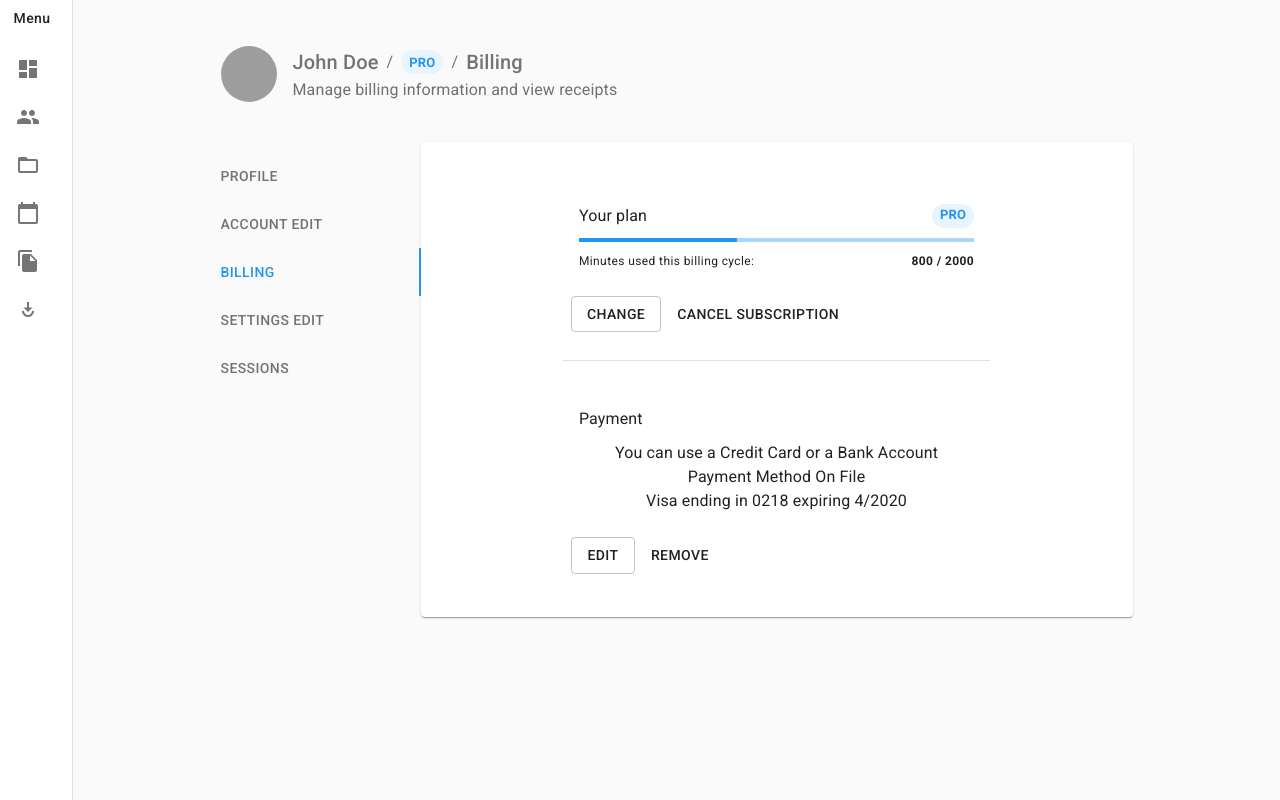
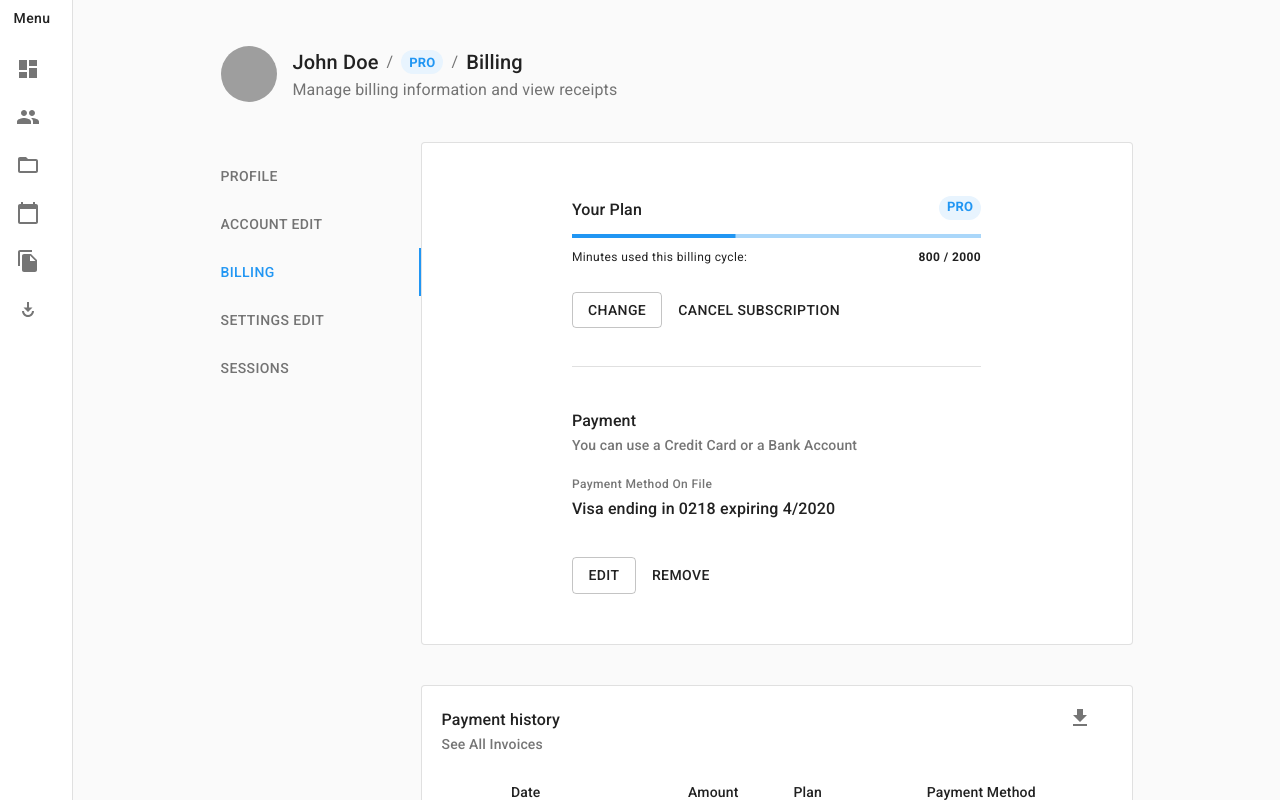
Before and after one commit to jjcreator/testpage, a React (Create React App) app: page / in a window 1280 px wide. Both pictures are taken after a click on the tab "BILLING". Shown: the top 800 px of the page. Built offline with nearby package versions, Linux system fonts and the light colour scheme; grey boxes are pictures that could not be loaded.

Commit message:
billing done, with table and working pagination

```diff
--- a/src/Billing.js
+++ b/src/Billing.js
@@ -1,11 +1,20 @@
 import React from 'react';
-import BillingCard from "./BillingCard.js"
+import BillingCard from "./BillingCard.js";
+import PaymentHistory from "./PaymentHistory.js"
+import { makeStyles } from '@material-ui/core/styles';
+
+const useStyles = makeStyles({
+  billing: {
+    width: "100%"
+  }
+})
 
 export default function Billing(props) {
+  const classes = useStyles();
   return (
-    <>
+    <div className={classes.billing}>
       <BillingCard chipStyle={props.chipStyle}/>
-      {/* <PaymentHistory/> */}
-    </>
+      <PaymentHistory/>
+    </div>
   );
 }
--- a/src/BillingCard.js
+++ b/src/BillingCard.js
@@ -11,7 +11,13 @@ import { Box, Chip, Divider } from '@material-ui/core';
 const useStyles = makeStyles({
   root: {
     width: "100%",
-    padding: "5% 20%"
+    padding: "6% 20%",
+    marginBottom: 40
+  },
+  cardContent: {
+    paddingTop: "0",
+    paddingLeft: "8px",
+    paddingRight: 8
   },
   bullet: {
     display: 'inline-block',
@@ -27,21 +33,29 @@ const useStyles = makeStyles({
   box: {
     display: "flex",
     justifyContent: "space-between",
-    padding: "10px 0px"
+    padding: "10px 0px",
+    flexWrap: "wrap"
   },
   divider: {
-    margin: "20px 0px"
-  }
+    margin: "30px 8px",
+  },
+  normalWeight: {
+    fontWeight: "500"
+  },
+  fullWidth: {
+    flexBasis: "100%",
+    textAlign: "left"
+  },
 });
 
 export default function SimpleCard(props) {
   const classes = useStyles();
 
   return (
-    <Card className={classes.root}>
-      <CardContent>
+    <Card variant="outlined" className={classes.root}>
+      <CardContent classes={{root: classes.cardContent}}>
       <Box className={classes.box}>
-        <Typography>Your plan</Typography>
+        <Typography className={classes.normalWeight} variant="subtitle1">Your Plan</Typography>
         <Chip size="small" label="PRO" color="secondary" className={props.chipStyle}/>
       </Box>
         <LinearProgressWithLabel value={40} />
@@ -51,11 +65,15 @@ export default function SimpleCard(props) {
         <Button size="medium">CANCEL SUBSCRIPTION</Button>
       </CardActions>
       <Divider className={classes.divider}/>
-      <CardContent>
-        <Box className={classes.box}><Typography>Payment</Typography></Box>
-        <Typography>You can use a Credit Card or a Bank Account</Typography>
-        <Typography>Payment Method On File</Typography>
-        <Typography>Visa ending in 0218 expiring 4/2020</Typography>
+      <CardContent classes={{root: classes.cardContent}}>
+        <Box className={classes.box}>
+          <Typography className={`${classes.normalWeight} ${classes.fullWidth}`} variant="subtitle1">Payment</Typography>
+          <Typography color="textSecondary" className={`${classes.normalWeight} ${classes.fullWidth}`} variant="body2">You can use a Credit Card or a Bank Account</Typography>
+        </Box>
+        <Box className={classes.box}>
+          <Typography color="textSecondary" variant="caption" className={`${classes.normalWeight} ${classes.fullWidth}`}>Payment Method On File</Typography>
+          <Typography variant="subtitle1" className={classes.normalWeight}>Visa ending in 0218 expiring 4/2020</Typography>
+        </Box>
       </CardContent>
       <CardActions>
         <Button variant="outlined" size="medium">EDIT</Button>
--- a/src/MainContent.js
+++ b/src/MainContent.js
@@ -15,6 +15,9 @@ const useStyles = makeStyles((theme) => ({
         color: theme.palette.secondary.main,
         fontWeight: "bold"
     },
+    mainContent: {
+        paddingBottom: "50px"
+    }
   }));
 
 function MainContent() {
@@ -30,7 +33,7 @@ function MainContent() {
 
   const classes = useStyles();
   return (
-      <Container maxWidth="md">
+      <Container className={classes.mainContent} maxWidth="md">
         <Grid container direction='column' spacing={5}>
             <Grid item container direction="row" justify="space-between" spacing={2}>
                 <Grid item container xl={8} lg={8} sm={12}>
@@ -41,17 +44,17 @@ function MainContent() {
                         <Grid xs={10} item container direction="column" alignItems="flex-start">
                             <Breadcrumbs aria-label="breadcrumb">
                                 <Link color="inherit" href="/">
-                                    <Typography variant="h6">John Doe</Typography>
+                                    <Typography color="textPrimary" variant="h6">John Doe</Typography>
                                 </Link>
                                 <Link color="inherit" href="#">
                                     <Chip size="small" label="PRO" color="secondary" className={classes.chip}/>
                                 </Link>
                                 <Link color="inherit" href="#">
-                                    <Typography variant="h6">{topPanelText.adress || "Edit profile"}</Typography>
+                                    <Typography variant="h6" color="textPrimary">{topPanelText.adress || "Edit profile"}</Typography>
                                 </Link>
                             </Breadcrumbs>
                             <Grid item>
-                                <Typography color="primary">{topPanelText.lowerText || "Set up your VoipChurch presence"}</Typography>
+                                <Typography color="textSecondary">{topPanelText.lowerText || "Set up your VoipChurch presence"}</Typography>
                             </Grid>
                         </Grid>
                     </Grid>
--- /dev/null
+++ b/src/MyChip.js
@@ -0,0 +1,38 @@
+import React from 'react';
+import { makeStyles } from '@material-ui/core/styles';
+import { Chip } from '@material-ui/core';
+
+const useStyles = makeStyles((theme)=> ({
+  chipBlue: {
+    backgroundColor: "#E8F4FE",
+    color: theme.palette.secondary.main,
+    fontWeight: "bold"
+  },
+  chipRed: {
+    backgroundColor: "rgba(244,67,54, 0.2)",
+    color: "rgb(244,67,54)",
+    fontWeight: "bold",
+
+  },
+  chipGreen: {
+    backgroundColor: "rgba(76,175,80,0.2)",
+    color: 'rgb(76,175,80)',
+    fontWeight: "bold"
+  }
+
+}));
+
+export default function MyChip(props) {
+  const classes = useStyles();
+  const determineChip = props => {
+      switch(props.type) {
+          case "blue": return classes.chipBlue;
+          case "red": return classes.chipRed;
+          case "green": return classes.chipGreen;
+          default: return classes.chipBlue;
+      }
+  }
+  return (
+    <Chip className={determineChip(props)} size={props.size} label={props.label}/>
+  );
+}
--- /dev/null
+++ b/src/PaymentHistory.js
@@ -0,0 +1,175 @@
+import React from 'react';
+import { makeStyles } from '@material-ui/core/styles';
+import Card from '@material-ui/core/Card';
+import CardActions from '@material-ui/core/CardActions';
+import CardContent from '@material-ui/core/CardContent';
+import Typography from '@material-ui/core/Typography';
+import { Box, Table, TableHead, TableBody, TableCell, TableRow, TablePagination} from '@material-ui/core';
+import GetAppIcon from '@material-ui/icons/GetApp';
+import CheckIcon from '@material-ui/icons/Check';
+import ClearIcon from '@material-ui/icons/Clear';
+import MyChip from './MyChip.js';
+
+const useStyles = makeStyles((theme)=> ({
+  root: {
+    width: "100%",
+    padding: "10% 20%",
+    padding: 0
+  },
+  cardContent: {
+    padding: 0
+  },
+  topBox: {
+      display: "flex",
+      justifyContent: "space-between",
+      padding: "20px 40px 20px 20px"
+  },
+  table: {
+      width: "100%"
+  },
+  selected: {
+      backgroundColor: "#FAFAFA !important",
+      color: theme.palette.textSecondary.main
+  },
+  flex: {
+      display: "flex",
+      justifyContent: "center",
+      alignItems: "center"
+  },
+  greyText: {
+      color: theme.palette.textSecondary.main
+  },
+  green: {
+      color: "#4CAF50"
+  },
+  red: {
+      color: "#F44336"
+  },
+  normalWeight: {
+    fontWeight: "500"
+  },
+  paginationBox: {
+      width: "100%",
+      display: "flex",
+      justifyContent: "flex-end"
+  },
+  pagination: {
+      border: "none"
+  }
+}));
+
+
+
+function createData(ticked, date, amount, plan, paymentMethod) {
+    return { ticked, date, amount, plan, paymentMethod };
+  }
+
+const rows = [
+    createData(true, "Thu, 12 July, 2018", "$204.96", "PRO", "Visa 4*** **** **** 9221"),
+    createData(false, "Sat, 12 July, 2018", "$408.62", "BASIC", "Bank Account 3**** 9221"),
+    createData(true, "Thu, 12 July, 2018", "$260.04", "PREMIUM", "Visa 4*** **** **** 9221"),
+    createData(true, "Sat, 12 July, 2018", "$699.45", "PRO", "Bank Account 3**** 9221"),
+    createData(true, "Sat, 12 July, 2018", "$699.45", "PRO", "Bank Account 3**** 9221"),
+    createData(false, "Thu, 14 July, 2018", "$204.96", "PREMIUM", "Visa 4*** **** **** 9221"),
+    createData(false, "Sat, 14 July, 2018", "$408.62", "BASIC", "Bank Account 3**** 9221"),
+    createData(true, "Thu, 15 July, 2018", "$260.04", "PREMIUM", "Visa 4*** **** **** 9221"),
+    createData(true, "Sat, 15 July, 2018", "$699.45", "PRO", "Bank Account 3**** 9221"),
+    createData(false, "Sat, 17 July, 2018", "$699.45", "PRO", "Bank Account 3**** 9221"),
+    createData(true, "Thu, 17 July, 2018", "$204.96", "PRO", "Visa 4*** **** **** 9221"),
+    createData(false, "Sat, 19 July, 2018", "$408.62", "BASIC", "Bank Account 3**** 9221"),
+    createData(true, "Thu, 19 July, 2018", "$260.04", "PREMIUM", "Visa 4*** **** **** 9221"),
+    createData(false, "Sat, 22 July, 2018", "$699.45", "BASIC", "Bank Account 3**** 9221"),
+    createData(true, "Sat, 25 July, 2018", "$699.45", "PRO", "Bank Account 3**** 9221"),
+];
+
+export default function PaymentHistory(props) {
+    const [page, setPage] = React.useState(0);
+    const [rowsPerPage, setRowsPerPage] = React.useState(5);
+    const emptyRows = rowsPerPage - Math.min(rowsPerPage, rows.length - page * rowsPerPage);
+
+    const handleChangePage = (event, newPage) => {
+      setPage(newPage);
+    };
+
+    const handleChangeRowsPerPage = (event) => {
+      setRowsPerPage(parseInt(event.target.value, 10));
+      setPage(0);
+    };
+  const classes = useStyles();
+
+  const renderChips = chipType => {
+      switch(chipType) {
+          case "PRO": return <MyChip size="small" label="PRO" type="blue"/>;
+          case "BASIC": return <MyChip size="small" label="BASIC" type="red"/>;
+          case "PREMIUM": return <MyChip size="small" label="PREMIUM" type="green"/>;
+          default: break;
+      }
+  }
+
+  return (
+    <Card variant="outlined" className={classes.root}>
+      <CardContent classes={{root: classes.cardContent}}>
+        <Box className={classes.topBox}>
+            <Box>
+                <Typography variant="subtitle1" className={classes.normalWeight}>Payment history</Typography>
+                <Typography variant="body2" color="textSecondary" align="left" className={classes.normalWeight}>See All Invoices</Typography>
+            </Box>
+            <Box>
+                <GetAppIcon color="primary"/>
+            </Box>
+        </Box>
+        <Table className={classes.table} size="small" aria-label="a dense table">
+                    <TableHead>
+                        <TableRow>
+                            <TableCell></TableCell>
+                            <TableCell>Date</TableCell>
+                            <TableCell align="left">Amount</TableCell>
+                            <TableCell align="left">Plan</TableCell>
+                            <TableCell align="left">Payment Method</TableCell>
+                        </TableRow>
+                    </TableHead>
+                    <TableBody>
+                        {(rowsPerPage > 0
+                            ? rows.slice(page * rowsPerPage, page * rowsPerPage + rowsPerPage)
+                            : rows
+                            )
+                            .map(row => (
+                            <TableRow selected={row.ticked? false: true} classes={{selected: classes.selected, hover: classes.selected}} key={rows.indexOf(row)}>
+                                <TableCell component="th" scope="row" align="center">
+                                    <Box className={classes.flex}>
+                                        {row.ticked? <CheckIcon className={classes.green}/> : <ClearIcon className={classes.red}/>}
+                                    </Box>
+                                </TableCell>
+                                <TableCell align="left" className={classes.greyText}>{row.date}</TableCell>
+                                <TableCell align="left" className={row.ticked? "": classes.greyText}>{row.amount}</TableCell>
+                                <TableCell align="left">{renderChips(row.plan)}</TableCell>
+                                <TableCell align="left" className={row.ticked? "": classes.greyText}>{row.paymentMethod}</TableCell>
+                            </TableRow>
+                        ))}
+                        {emptyRows > 0 && (
+                            <TableRow style={{ height: 53 * emptyRows }}>
+                                <TableCell colSpan={6} />
+                            </TableRow>
+                        )}
+                    </TableBody>
+                </Table>
+                <Box className={classes.paginationBox}>
+                    <TablePagination
+                        className={classes.pagination}
+                        rowsPerPageOptions={[5, 10, 15, { label: 'All', value: -1 }]}
+                        colSpan={3}
+                        count={rows.length}
+                        rowsPerPage={rowsPerPage}
+                        page={page}
+                        SelectProps={{
+                            inputProps: { 'aria-label': 'rows per page' },
+                            native: true,
+                        }}
+                        onChangePage={handleChangePage}
+                        onChangeRowsPerPage={handleChangeRowsPerPage}
+                        />
+                </Box>
+      </CardContent>
+    </Card>
+  );
+}
```
Also changed, not shown: src/theme.js (+7 -1 lines).
